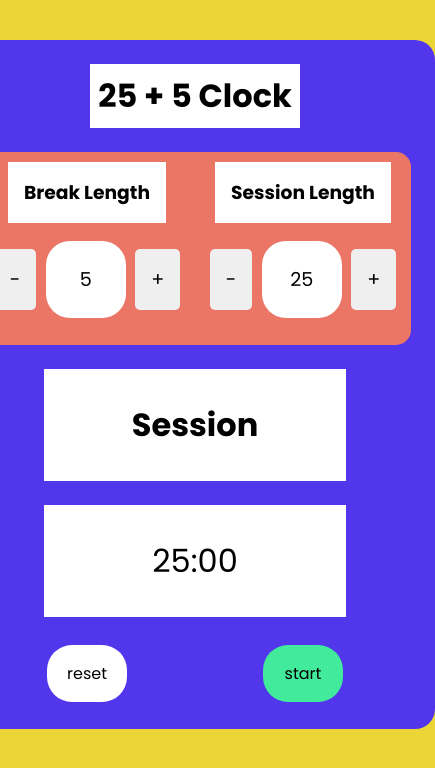
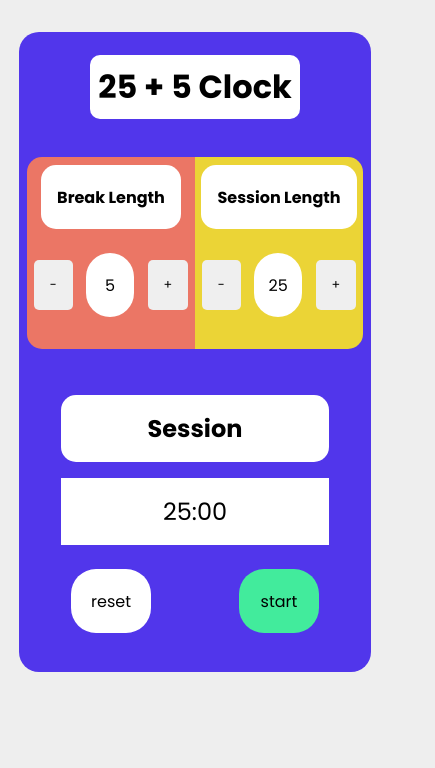
Before and after one commit to bhunor97/FCC_Frontend_Libraries_Cert_projects, a React (Create React App) app in the folder clock/: page / in a window 390 px wide. Shown: the top 768 px of the page, 435 px wide, since content can reach past the window. Built offline with nearby package versions, Linux system fonts and the light colour scheme.

Commit message:
clock - responsive fix

```diff
--- a/clock/src/components/style.css
+++ b/clock/src/components/style.css
@@ -21,7 +21,7 @@ body {
   align-items: center;
   justify-content: center;
   height: 100%;
-  background-color: #ebd436;
+  background-color: #eee;
 }
 
 .App {
@@ -29,9 +29,9 @@ body {
   flex-direction: column;
   align-items: center;
   justify-content: space-around;
-  min-width: 30rem;
-  min-height: 40rem;
-  margin-top: 2.5rem;
+  width: 30rem;
+  height: 45rem;
+  margin-top: 3.5rem;
   padding: 0 1.5rem 0 1.5rem;
   border-radius: 20px;
   background-color: var(--color1);
@@ -49,6 +49,7 @@ body {
 
 h1 {
   padding: 0.5rem;
+  border-radius: 10px;
   background-color: #fff;
 }
 
@@ -86,13 +87,16 @@ h1 {
   transition: 0.1s ease;
 }
 
-#session-increment:active,
-#session-decrement:active,
 #break-increment:active,
 #break-decrement:active {
   transform: scale(0.9);
   background-color: var(--color4);
-  /* color: #fff; */
+}
+
+#session-increment:active,
+#session-decrement:active {
+  transform: scale(0.9);
+  background-color: var(--color2);
 }
 
 section {
@@ -109,6 +113,7 @@ button {
 }
 
 h3 {
+  text-align: center;
   padding: 1rem;
   background-color: #fff;
 }
@@ -127,6 +132,7 @@ h3 {
   align-items: center;
   justify-content: center;
   padding: 10px;
+  height: 13rem;
   background-color: var(--color2);
 }
 
@@ -138,10 +144,15 @@ h3 {
 #session-label {
   border-top-right-radius: 15px;
   border-bottom-right-radius: 15px;
+  background-color: var(--color4);
 }
 
 #break-length,
 #session-length {
+  display: flex;
+  flex-direction: column;
+  align-items: center;
+  justify-content: center;
   padding: 1.5rem;
   background-color: #fff;
   width: 5rem;
@@ -162,6 +173,7 @@ h3 {
 }
 
 #timer-label {
+  border-radius: 15px;
   background-color: #fff;
 }
 
@@ -178,7 +190,7 @@ h3 {
   align-items: center;
   justify-content: center;
   width: 5rem;
-  padding: 1rem;
+  padding: 1.2rem;
   border: none;
   font-size: 1rem;
   border-radius: 25px;
@@ -207,3 +219,211 @@ h3 {
 .start-stop-stop {
   background-color: var(--color5);
 }
+
+/* MEDIA QUERIESs */
+/* 550px */
+@media screen and (max-width: 550px) {
+  .App {
+    width: 27rem;
+    height: 45rem;
+    margin-top: 2.5rem;
+    padding: 0 1rem 0 1rem;
+  }
+
+  .title-div {
+    padding: 1rem;
+  }
+
+  #break-label,
+  #session-label {
+    padding: 5px;
+    height: 15rem;
+  }
+
+  #break-length,
+  #session-length {
+    padding: 1rem;
+    background-color: #fff;
+    width: 4rem;
+    border-radius: 1.5rem;
+    font-size: 1.2rem;
+  }
+
+  h3 {
+    display: flex;
+    flex-direction: column;
+    align-items: center;
+    justify-content: center;
+    border-radius: 15px;
+    height: 5rem;
+    font-size: 1rem;
+  }
+
+  #time-left,
+  #timer-label {
+    display: flex;
+    flex-direction: column;
+    align-items: center;
+    justify-content: center;
+    padding: 1rem;
+    min-width: 70%;
+    margin-top: 1.5rem;
+    background-color: #fff;
+  }
+}
+
+/* 450px */
+@media screen and (max-width: 450px) {
+  .App {
+    width: 22rem;
+    height: 40rem;
+    margin-top: 2rem;
+    padding: 0 0.5rem 0 0.5rem;
+  }
+
+  .title-div {
+    padding: 0.5rem;
+  }
+
+  h1 {
+    font-size: 2rem;
+  }
+
+  #break-label,
+  #session-label {
+    padding: 0;
+    height: 12rem;
+  }
+
+  #break-length,
+  #session-length {
+    padding: 1.2rem;
+    background-color: #fff;
+    width: 3rem;
+    border-radius: 1.5rem;
+    font-size: 1rem;
+  }
+
+  #session-increment,
+  #session-decrement,
+  #break-increment,
+  #break-decrement {
+    display: flex;
+    flex-direction: column;
+    align-items: center;
+    justify-content: center;
+    padding: 1rem;
+    border: none;
+    font-size: 0.8rem;
+    border-radius: 5px;
+    transition: 0.1s ease;
+  }
+
+  h3 {
+    display: flex;
+    flex-direction: column;
+    align-items: center;
+    justify-content: center;
+    border-radius: 15px;
+    height: 4rem;
+    font-size: 1rem;
+  }
+
+  #time-left,
+  #timer-label {
+    display: flex;
+    flex-direction: column;
+    align-items: center;
+    justify-content: center;
+    min-width: 80%;
+    margin-top: 1rem;
+    background-color: #fff;
+    font-size: 1.5rem;
+  }
+}
+
+/* 380px */
+@media screen and (max-width: 380px) {
+  .App {
+    width: 18rem;
+    height: 35rem;
+    margin-top: 1rem;
+    padding: 0 1rem 0 1rem;
+  }
+
+  .title-div {
+    padding: 10px;
+  }
+
+  h1 {
+    font-size: 1.2rem;
+  }
+
+  #break-label,
+  #session-label {
+    padding: 10px;
+    height: 12rem;
+  }
+
+  #break-length,
+  #session-length {
+    padding: 1rem;
+    background-color: #fff;
+    width: 3rem;
+    border-radius: 1rem;
+    font-size: 1rem;
+    margin: 5px;
+  }
+
+  #session-increment,
+  #session-decrement,
+  #break-increment,
+  #break-decrement {
+    display: flex;
+    flex-direction: column;
+    align-items: center;
+    justify-content: center;
+    padding: 0.7rem;
+    border: none;
+    font-size: 0.8rem;
+    border-radius: 5px;
+    transition: 0.1s ease;
+  }
+
+  h3 {
+    display: flex;
+    flex-direction: column;
+    align-items: center;
+    justify-content: center;
+    border-radius: 15px;
+    height: 3rem;
+    font-size: 0.8rem;
+  }
+
+  #time-left,
+  #timer-label {
+    display: flex;
+    flex-direction: column;
+    align-items: center;
+    justify-content: center;
+    min-width: 80%;
+    margin-top: 1rem;
+    background-color: #fff;
+    font-size: 1.2rem;
+  }
+
+  .start-stop-start,
+  .start-stop-stop,
+  .reset {
+    display: flex;
+    flex-direction: column;
+    align-items: center;
+    justify-content: center;
+    width: 5rem;
+    padding: 1rem;
+    border: none;
+    font-size: 0.8rem;
+    border-radius: 25px;
+    transition: 0.1s ease;
+  }
+}
```
